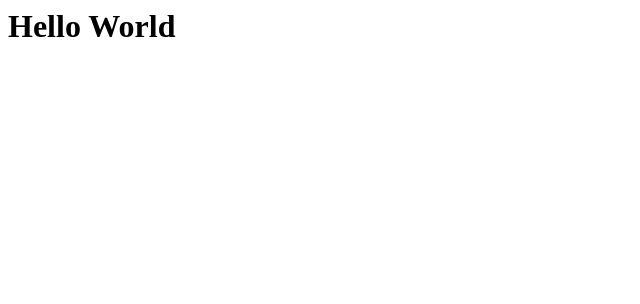
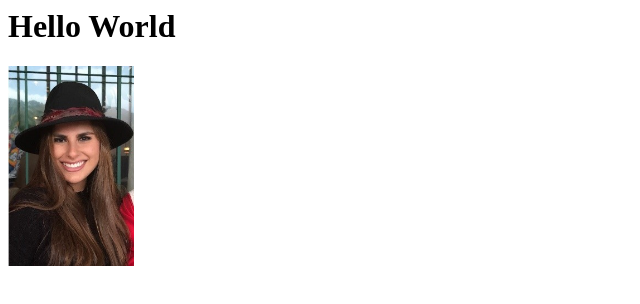
Before and after one commit to eurs8/eurs8.github.io, a plain HTML site: page index.html in a window 1280 px wide. Shown: the whole page, without its empty margins (0-640 px from the left). Drawn offline with Linux system fonts and the light colour scheme.

Commit message:
add image

```diff
--- a/index.html
+++ b/index.html
@@ -1,4 +1,7 @@
 <html>
-    <h1>Hello World </h1>
+<h1>Hello World </h1>
+<div>
+    <img src="eus.jpg" height="200">
+</div>
 
 </html>
```
Also changed, not shown: eus.jpg (added), 1 other file.
